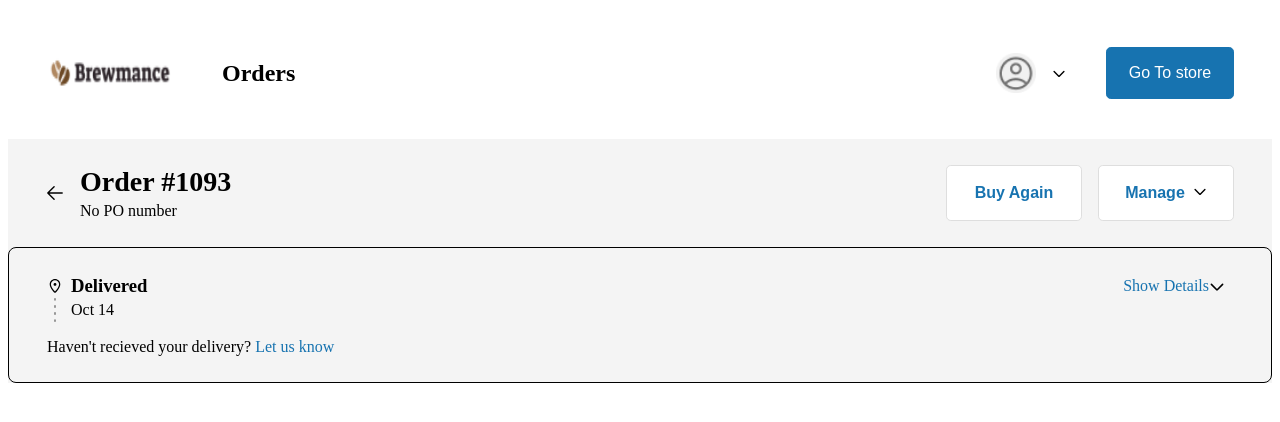
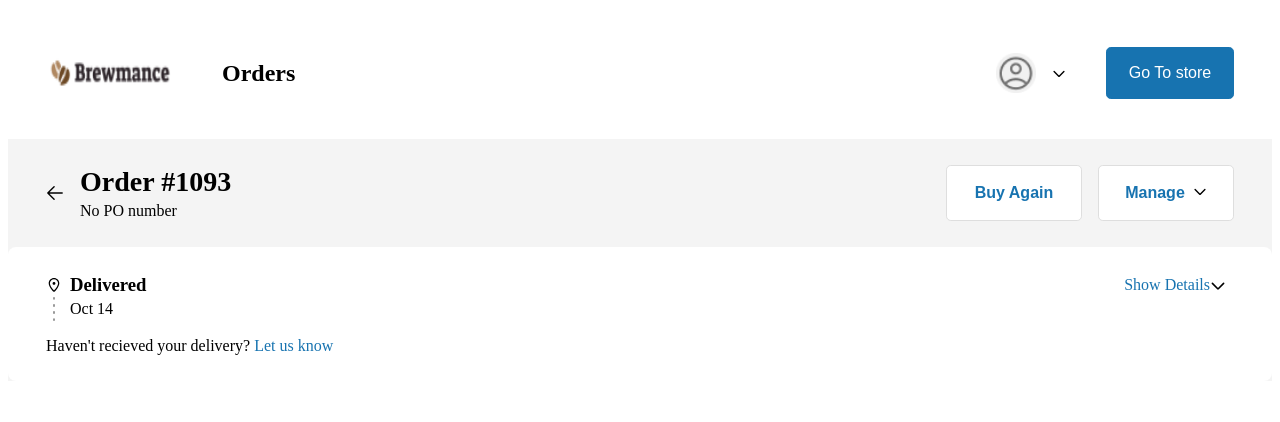
Before and after one commit to industry-project-team-4/nomi-client, a React (Create React App) app: page / in a window 1280 px wide. Shown: the top 422 px of the page. Built offline with nearby package versions, Linux system fonts and the light colour scheme.

Commit message:
change background styling

```diff
--- a/src/components/Delivery/Delivery.scss
+++ b/src/components/Delivery/Delivery.scss
@@ -3,12 +3,12 @@
 @use "../../styles/partials/variables" as *;
 
 .delivery {
-    border: 1px solid black;
     border-radius: 0.5rem;
     @include padding;
     display: flex;
     flex-wrap: wrap;
     justify-content: space-between;
+    background-color: $Primary-white;
 
     &__container {
         display: flex;
```
